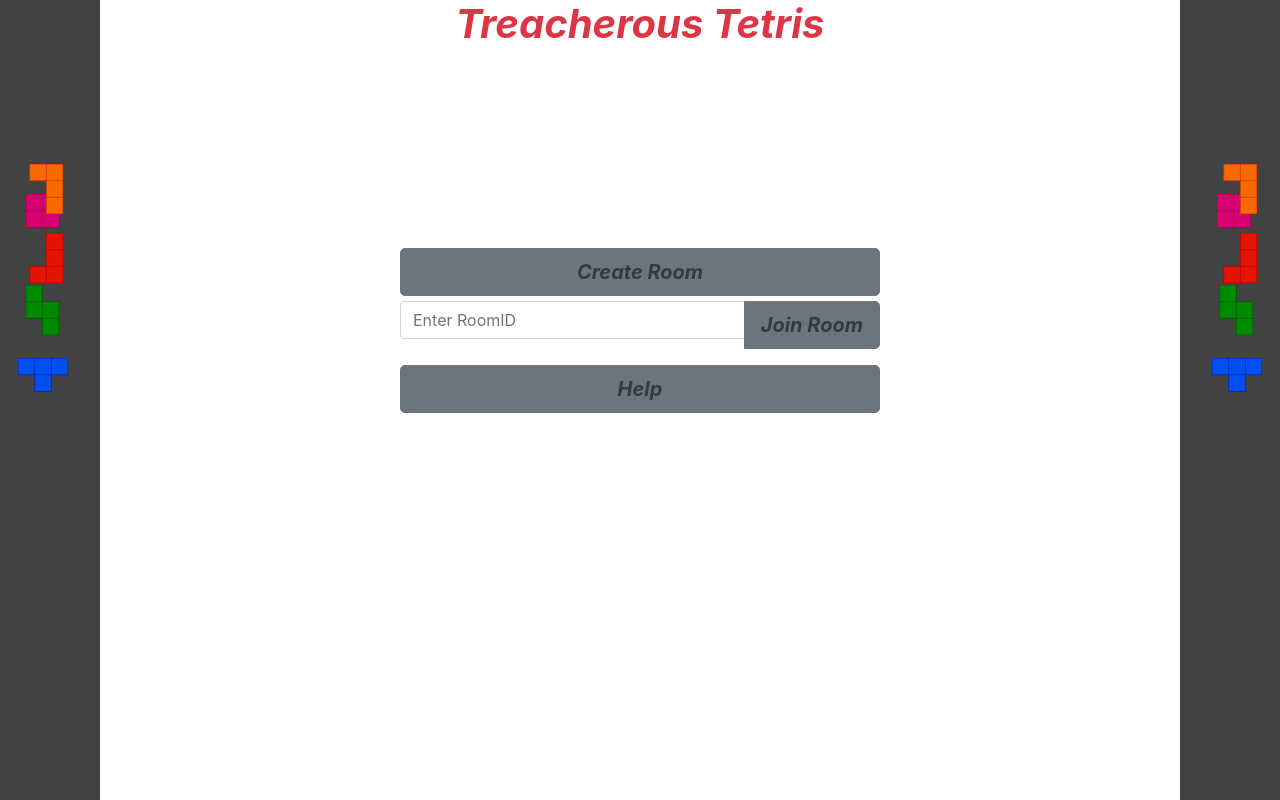
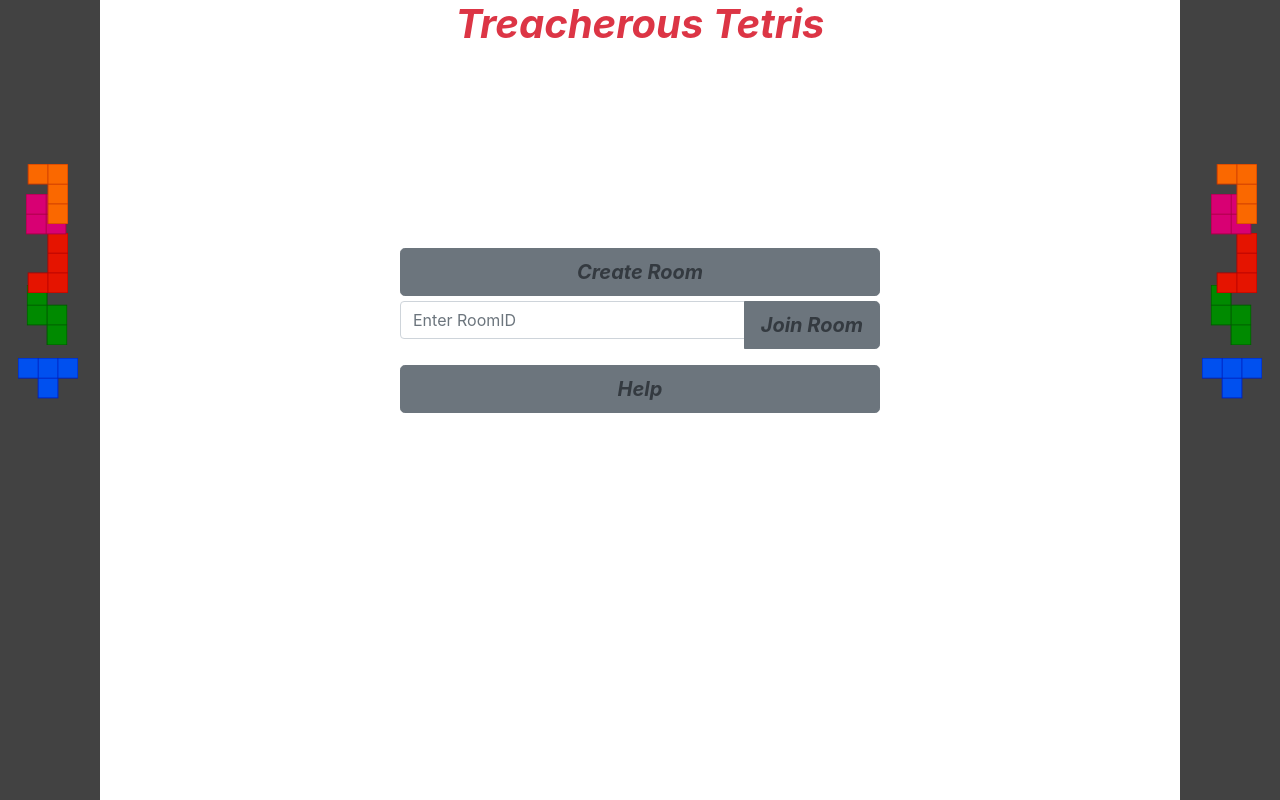
Before and after one commit to ducklin5/TTetris, a React (Create React App) app in the folder code/client/: page / in a window 1280 px wide. Built offline with nearby package versions, Linux system fonts and the light colour scheme; no server answers.

Commit message:
fixed some ui issues on room page

```diff
--- a/code/client/src/pages/roompage/components/playerStatusComponent.jsx
+++ b/code/client/src/pages/roompage/components/playerStatusComponent.jsx
@@ -8,7 +8,9 @@ const PlayerStatusComponent = (props) => {
             <div className='player-name-button'>
                 <span className=" text-left font-weight-bold">Player-1</span>
                 <button type="button" className="btn btn-link"><span className="bi bi-wifi fa-lg"></span></button>
+                {/* <button type="button" className="btn btn-link"><span className="bi bi-wifi-off fa-lg"></span></button> */}
                 <button type="button" className="btn btn-link"><span className="bi bi-mic fa-lg"></span></button>
+                {/* <button type="button" className="btn btn-link"><span className="bi bi-mic-mute fa-lg"></span></button> */}
             </div>
             <div className="piece-container">
                 <div className="player-piece"></div>
--- a/code/client/src/pages/roompage/roompage.css
+++ b/code/client/src/pages/roompage/roompage.css
@@ -84,8 +84,8 @@ html, body, #root {
 
 /* Reference for falling pieces: https://codepen.io/oridr22/pen/mOGddj */
 .piece {
-  width: 50px;
-  height: 50px;
+  width: 60px;
+  height: 60px;
   position: absolute;
   animation-name: falling;
   animation-iteration-count: infinite;
@@ -128,7 +128,7 @@ html, body, #root {
 .piece-5{
   background-size:contain;
   background-image: url("image/J-Piece.png");
-  left: 1.0vw;
+  left: 0.6vw;
   animation-duration: 14s;
 }
 
@@ -142,7 +142,7 @@ html, body, #root {
 .piece-7{
   background-size:contain;
   background-image: url("image/O-Piece.png");
-  right: 1.0vw;
+  right: 0.7vw;
   animation-duration: 16s;
 }
 
@@ -163,7 +163,7 @@ html, body, #root {
 .piece-10{
   background-size:contain;
   background-image: url("image/L-Piece.png");
-  left: 1.0vw;
+  left: 0.6vw;
   animation-duration: 18s;
 }
 /* end of falling pieces */
```
